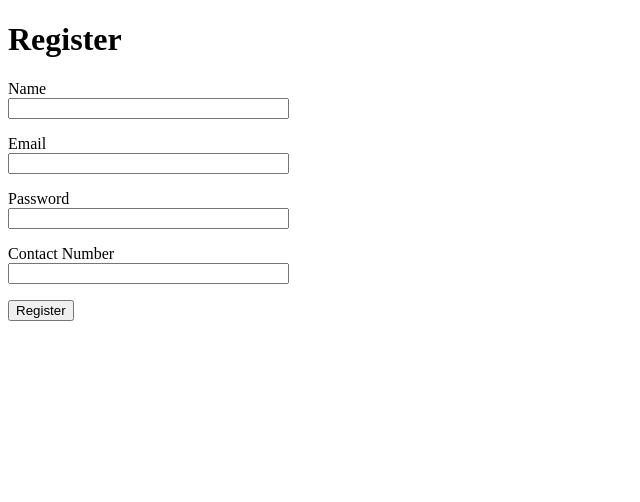
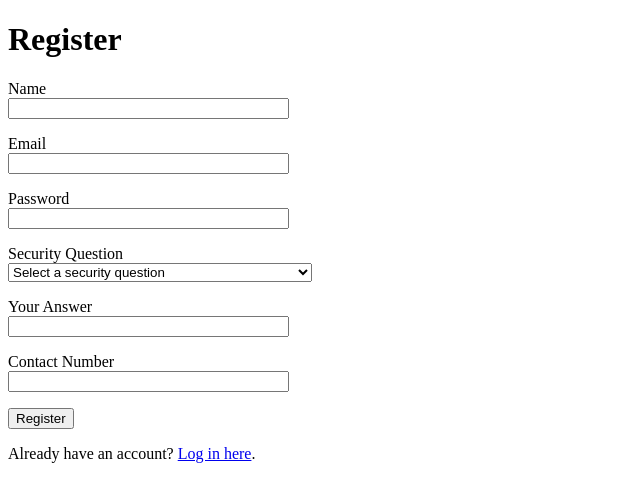
Before and after one commit to MisterPasha/Secure-Website, a Flask app: page /register in a window 1280 px wide. Shown: the top 502 px of the page, without its empty margins (0-640 px from the left). Run offline with Flask 3, Linux system fonts and the light colour scheme; parts of the project's set-up code (start-up, migrations or seed data) failed here and were passed over.

Commit message:
Security questions added

```diff
--- a/main.py
+++ b/main.py
@@ -1,10 +1,15 @@
-from flask import Flask, render_template, request, redirect, url_for, flash
+import re
+from flask import Flask, render_template, request, redirect, url_for, flash, session
 from flask_wtf import FlaskForm
-from wtforms import StringField, PasswordField, SubmitField
+from wtforms import StringField, PasswordField, SubmitField, SelectField
 from wtforms.validators import DataRequired, Email, Length, Regexp
 from flask_sqlalchemy import SQLAlchemy
 from werkzeug.security import generate_password_hash, check_password_hash
+from flask_mail import Mail, Message
+from itsdangerous import URLSafeTimedSerializer, SignatureExpired, BadSignature
 import pymysql
+
+# http://127.0.0.1:5000/login
 
 app = Flask(__name__)
 app.secret_key = 'supersecretkey'  # Replace with a more secure key in production
@@ -12,6 +17,24 @@ app.secret_key = 'supersecretkey'  # Replace with a more secure key in productio
 # Configure the MySQL database connection
 app.config['SQLALCHEMY_DATABASE_URI'] = 'mysql+pymysql://root:@localhost/lovejoy_db'
 app.config['SQLALCHEMY_TRACK_MODIFICATIONS'] = False
+
+with open('C:\Sussex\Programming\Personal_data\data.txt', 'r') as file:
+    # Read all lines in the file
+    content = file.read()
+    sender_email = content[:28]
+    sender_security_sequence = content[28:]
+
+# Configure Flask-Mail for sending emails
+app.config['MAIL_SERVER'] = 'smtp.gmail.com'
+app.config['MAIL_PORT'] = 587
+app.config['MAIL_USE_TLS'] = True
+app.config['MAIL_USERNAME'] = sender_email
+app.config['MAIL_PASSWORD'] = sender_security_sequence
+
+mail = Mail(app)
+
+# Serializer for generating tokens
+s = URLSafeTimedSerializer(app.secret_key)
 
 # Initialize the database
 db = SQLAlchemy(app)
@@ -25,6 +48,9 @@ class User(db.Model):
     email = db.Column(db.String(100), unique=True, nullable=False)
     password = db.Column(db.String(200), nullable=False)
     phone = db.Column(db.String(15), nullable=False)
+    is_verified = db.Column(db.Boolean, default=False)
+    security_question = db.Column(db.String(150), nullable=False)
+    security_answer = db.Column(db.String(50), nullable=False)
 
 
 # Define the registration form
@@ -43,37 +69,151 @@ class RegistrationForm(FlaskForm):
             )
         ]
     )
+    # Security question dropdown
+    security_question = SelectField(
+        'Security Question',
+        choices=[
+            ('', 'Select a security question'),
+            ('q1', 'What was the name of your first pet?'),
+            ('q2', 'What is your favourite dish?'),
+            ('q3', 'What was the name of your elementary school?'),
+            ('q4', 'In what city were you born?')
+        ],
+        validators=[DataRequired()]
+    )
+
+    security_answer = StringField('Your Answer', validators=[DataRequired(), Length(min=2, max=50)])
     phone = StringField('Contact Number', validators=[DataRequired(), Length(min=10, max=15)])
     submit = SubmitField('Register')
+
+
+class LoginForm(FlaskForm):
+    email = StringField('Email', validators=[DataRequired(), Email()])
+    password = PasswordField('Password', validators=[DataRequired()])
+    submit = SubmitField('Log In')
+
+
+def validate_password(password):
+    if (len(password) < 8 or
+            not re.search(r"[A-Z]", password) or  # At least one uppercase letter
+            not re.search(r"[a-z]", password) or  # At least one lowercase letter
+            not re.search(r"\d", password) or  # At least one digit
+            not re.search(r"[@$!%*?&]", password)):  # At least one special character
+        return False
+    return True
 
 
 # Route for the registration form
 @app.route('/register', methods=['GET', 'POST'])
 def register():
     form = RegistrationForm()
-    if form.validate_on_submit():
-        hashed_password = generate_password_hash(form.password.data)  # Hash password
+    if request.method == 'POST':
+        email = form.email.data
+        password = form.password.data
+        name = form.name.data
+        phone = form.phone.data
+        security_question = form.security_question.data
+        security_answer = form.security_answer.data
 
-        # Create a new user instance with form data
+        # Check if user with this email already exists
+        existing_user = User.query.filter_by(email=email).first()
+        if existing_user:
+            flash("An account with this email already exists.")
+            return redirect(url_for('register'))
+
+        if not validate_password(password):
+            flash("Password must be at least 8 characters long and contain at least one uppercase letter, "
+                  "one lowercase letter, one digit, and one special character (@$!%*?&).")
+            return redirect(url_for('register'))
+
+        # Hash the password
+        hashed_password = generate_password_hash(password)  # Salt is automatically applied
+        hashed_security_answer = generate_password_hash(security_answer)  # Salt is automatically applied
+
+        # Create a new user instance with is_verified=False
         new_user = User(
-            name=form.name.data,
-            email=form.email.data,
-            password=hashed_password,  # Save hashed password
-            phone=form.phone.data
+            name=name,
+            email=email,
+            password=hashed_password,
+            phone=phone,
+            is_verified=False,
+            security_question=security_question,
+            security_answer=hashed_security_answer
         )
 
         # Add the new user to the database session and commit
-        try:
-            db.session.add(new_user)
-            db.session.commit()
-            flash('Registration successful! Welcome, {}'.format(new_user.name))
-            return redirect(url_for('register'))
-        except Exception as e:
-            db.session.rollback()
-            flash('Error: Could not register. This email might already be registered.')
-            print(e)  # Log the error for debugging purposes
+        db.session.add(new_user)
+        db.session.commit()  # Save the user to the database
 
+        # Generate a token for email verification
+        token = s.dumps(email, salt='email-confirm')
+
+        # Send the verification email
+        msg = Message('Confirm Your Email', sender='gorillaz99@mail.ru', recipients=[email])
+        link = url_for('confirm_email', token=token, _external=True)
+        msg.body = f'Thank you for registering at Lovejoy! Please click the link to verify your email: {link}'
+        mail.send(msg)
+
+        flash(
+            'A confirmation email has been sent to your email address. '
+            'Please verify your email to complete registration.')
+        return redirect(url_for('login'))
+
+        # If GET request, render registration form
     return render_template('register.html', form=form)
+
+
+@app.route('/login', methods=['GET', 'POST'])
+def login():
+    form = LoginForm()
+    if form.validate_on_submit():  # Check if form is valid and submitted
+        email = form.email.data
+        password = form.password.data
+        user = User.query.filter_by(email=email).first()
+
+        if user and check_password_hash(user.password, password):
+            if not user.is_verified:
+                flash('Please verify your email before logging in.')
+                return redirect(url_for('register'))
+            flash('Login successful!')
+            session['user_id'] = user.id
+            # Proceed with login
+        else:
+            flash('Invalid credentials. Please try again.')
+
+    return render_template('login.html', form=form)
+
+
+@app.route('/confirm_email/<token>')
+def confirm_email(token):
+    try:
+        # Verify the token (set expiration time to 1 hour, for example)
+        email = s.loads(token, salt='email-confirm', max_age=3600)
+    except SignatureExpired:
+        flash('The confirmation link has expired.', 'error')
+        return redirect(url_for('register'))
+    except BadSignature:
+        flash('The confirmation link is invalid.', 'error')
+        return redirect(url_for('register'))
+
+    # Mark the user as verified in the database
+    user = User.query.filter_by(email=email).first()
+    if user:
+        user.is_verified = True
+        db.session.commit()
+        flash('Your email has been confirmed. You can now log in.')
+        return redirect(url_for('login'))
+    else:
+        flash('User not found.')
+        return redirect(url_for('register'))
+
+
+@app.route('/dashboard')
+def dashboard():
+    if 'user_id' not in session:
+        flash("Please log in to access this page.", 'danger')
+        return redirect(url_for('login'))
+    return "Welcome to your dashboard!"
 
 
 # Run the app
--- a/templates/register.html
+++ b/templates/register.html
@@ -7,6 +7,7 @@
 </head>
 <body>
     <h1>Register</h1>
+
     {% with messages = get_flashed_messages() %}
         {% if messages %}
             <ul>
@@ -19,23 +20,57 @@
 
     <form method="POST">
         {{ form.hidden_tag() }}
+
         <p>
             {{ form.name.label }}<br>
             {{ form.name(size=32) }}
+            {% for error in form.name.errors %}
+                <span style="color: red;">{{ error }}</span>
+            {% endfor %}
         </p>
+
         <p>
             {{ form.email.label }}<br>
             {{ form.email(size=32) }}
+            {% for error in form.email.errors %}
+                <span style="color: red;">{{ error }}</span>
+            {% endfor %}
         </p>
+
         <p>
             {{ form.password.label }}<br>
             {{ form.password(size=32) }}
+            {% for error in form.password.errors %}
+                <span style="color: red;">{{ error }}</span>
+            {% endfor %}
         </p>
+
+        <p>
+        {{ form.security_question.label }}<br>
+        {{ form.security_question() }}
+        {% for error in form.security_question.errors %}
+            <span style="color: red;">{{ error }}</span>
+        {% endfor %}
+        </p>
+
+        <p>
+            {{ form.security_answer.label }}<br>
+            {{ form.security_answer(size=32) }}
+            {% for error in form.security_answer.errors %}
+                <span style="color: red;">{{ error }}</span>
+            {% endfor %}
+        </p>
+
         <p>
             {{ form.phone.label }}<br>
             {{ form.phone(size=32) }}
+            {% for error in form.phone.errors %}
+                <span style="color: red;">{{ error }}</span>
+            {% endfor %}
         </p>
+
         <p>{{ form.submit() }}</p>
     </form>
+    <p>Already have an account? <a href="{{ url_for('login') }}">Log in here</a>.</p>
 </body>
 </html>
```
